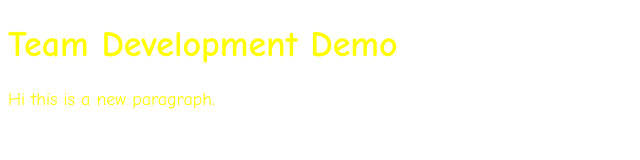
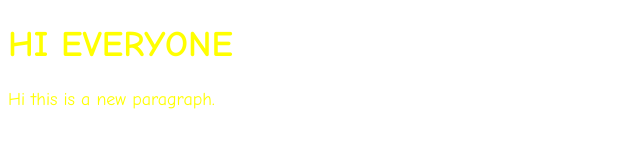
Before and after one commit to Jenja20/team-dev-demo-b, a plain HTML site: page index.html in a window 1280 px wide. Shown: the whole page, without its empty margins (0-640 px from the left). Drawn offline with nearby package versions, Linux system fonts and the light colour scheme.

Commit message:
Changed title

```diff
--- a/index.html
+++ b/index.html
@@ -6,7 +6,7 @@
         <link rel="stylesheet" href="css/styles.css">
     </head>
     <body>
-        <h1>Team Development Demo</h1>
+        <h1>HI EVERYONE</h1>
 
         <p>Hi this is a new paragraph.</p>
 
```
